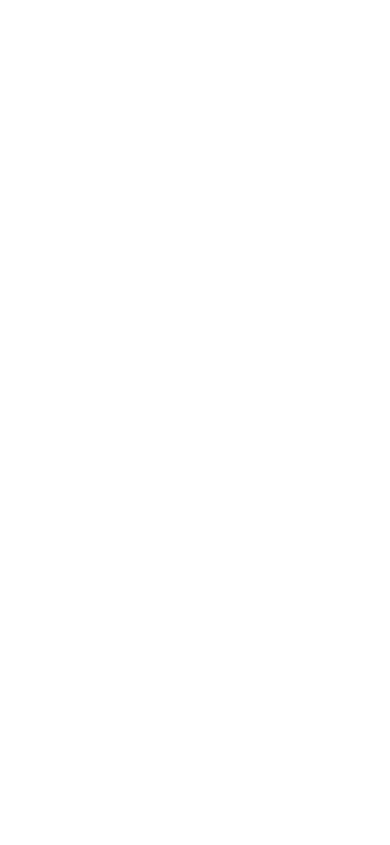
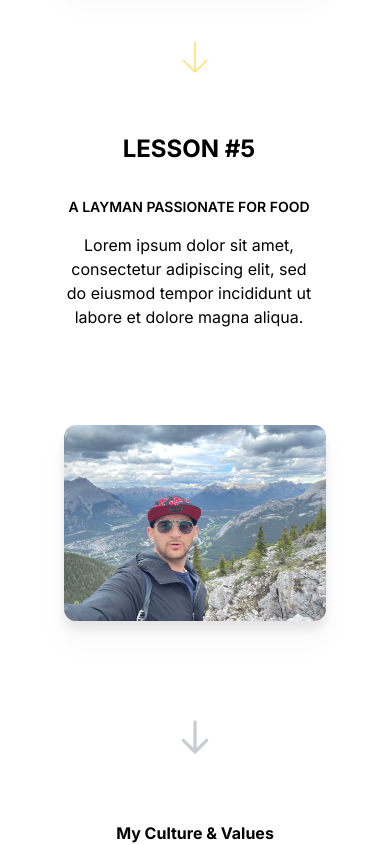
Before and after one commit to Ajit-Mehrotra/ajit-website, a Next.js app: page / in a window 390 px wide. Shown: the part 7360-8205 px from the top of the page. Before the commit the page ends 7312 px from the top, so only its background shows below. Built offline with nearby package versions, Linux system fonts and the light colour scheme.

Commit message:
added culture and values

```diff
--- /dev/null
+++ b/src/app/components/CultureValues.tsx
@@ -0,0 +1,79 @@
+// components/CultureValuesSection.tsx
+//import { valuesData } from '../data/values';
+
+// data/values.ts
+const valuesData = [
+    {
+        title: "Integrity",
+        description: "Acting with honesty and honor without compromising the truth. lorem ipsum dolor sit amet, consectetur adipiscing elit, sed do eiusmod tempor incididunt ut labore et dolore magna aliqua. lorem ipsum dolor sit amet, consectetur adipiscing elit, sed do eiusmod tempor incididunt ut labore et dolore magna aliqua.",
+        imageUrl: "ajit.jpg",
+    },
+    {
+        title: "Integrity",
+        description: "Acting with honesty and honor without compromising the truth. lorem ipsum dolor sit amet, consectetur adipiscing elit, sed do eiusmod tempor incididunt ut labore et dolore magna aliqua. lorem ipsum dolor sit amet, consectetur adipiscing elit, sed do eiusmod tempor incididunt ut labore et dolore magna aliqua.",
+        imageUrl: "/path/to/integrity.svg",
+    },
+    {
+        title: "Integrity",
+        description: "Acting with honesty and honor without compromising the truth. lorem ipsum dolor sit amet, consectetur adipiscing elit, sed do eiusmod tempor incididunt ut labore et dolore magna aliqua. lorem ipsum dolor sit amet, consectetur adipiscing elit, sed do eiusmod tempor incididunt ut labore et dolore magna aliqua.",
+        imageUrl: "/path/to/integrity.svg",
+    },
+    {
+        title: "Integrity",
+        description: "Acting with honesty and honor without compromising the truth. lorem ipsum dolor sit amet, consectetur adipiscing elit, sed do eiusmod tempor incididunt ut labore et dolore magna aliqua. lorem ipsum dolor sit amet, consectetur adipiscing elit, sed do eiusmod tempor incididunt ut labore et dolore magna aliqua.",
+        imageUrl: "/path/to/integrity.svg",
+    },
+    {
+        title: "Integrity",
+        description: "Acting with honesty and honor without compromising the truth. lorem ipsum dolor sit amet, consectetur adipiscing elit, sed do eiusmod tempor incididunt ut labore et dolore magna aliqua. lorem ipsum dolor sit amet, consectetur adipiscing elit, sed do eiusmod tempor incididunt ut labore et dolore magna aliqua.",
+        imageUrl: "/path/to/integrity.svg",
+    },
+    // ... add more values as needed
+];
+
+
+const CultureValues: React.FC = () => {
+    return (
+        <div>
+            <h1 className=" text-center font-bold mb-6 sm:text-5xl md:text-6xl lg:text-7xl">My Culture & Values</h1>
+            <div className="flex flex-col xl:flex-row h-[150vh] overflow-hidden p-[8rem]">
+                <div className="bg-yellow-300 w-full xl:w-1/2 flex flex-col items-center justify-center p-8">
+                    <h1 className="text-4xl text-center md:text-6xl font-bold mb-8">What I Value</h1>
+
+                    {valuesData.map((value, index) => (
+                        <h1 className="mb-2">{index + 1}. {value.title}</h1>
+                    ))}
+
+                    <div className="flex items-center pt-8 space-x-4">
+                        <p>Here's how I think!</p>
+                        {/* Right arrow for lg screens and larger */}
+                        <svg xmlns="http://www.w3.org/2000/svg" fill="none" viewBox="0 0 24 24" stroke="currentColor" className="hidden xl:block h-10 w-10 text-gray-700">
+                            <path strokeLinecap="round" strokeLinejoin="round" strokeWidth={2} d="M14 5l7 7m0 0l-7 7m7-7H3"></path>
+                        </svg>
+                        {/* Down arrow for smaller screens */}
+                        <svg xmlns="http://www.w3.org/2000/svg" fill="none" viewBox="0 0 24 24" stroke="currentColor" className="block xl:hidden h-10 w-10 text-gray-700">
+                            <path strokeLinecap="round" strokeLinejoin="round" strokeWidth={2} d="M19 9l-7 7-7-7"></path>
+                        </svg>
+
+                    </div>
+                </div>
+                <div className="w-full xl:w-1/2 overflow-y-auto p-8">
+                    {valuesData.map((value, index) => (
+                        <div key={index} className="flex items-start mb-8">
+                            <img src={value.imageUrl} alt={value.title} className="w-24 h-24 mr-6" />
+                            <div>
+                                <h2 className="text-xl font-bold mb-4">{value.title}</h2>
+                                <p className="mb-4">{value.description}</p>
+                            </div>
+                        </div>
+                    ))}
+                </div>
+            </div>
+        </div>
+    );
+}
+
+
+
+
+export default CultureValues;
--- a/src/app/components/Takeaways.tsx
+++ b/src/app/components/Takeaways.tsx
@@ -20,6 +20,17 @@ const takeaways: TakeawayProps[] = [
         imageUrl: "ajit.jpg",
     }, {
         title: "LESSON #3",
+        subtitle: "A LAYMAN PASSIONATE FOR FOOD",
+        description: "Lorem ipsum dolor sit amet, consectetur adipiscing elit, sed do eiusmod tempor incididunt ut labore et dolore magna aliqua.",
+        imageUrl: "ajit.jpg",
+    },
+    {
+        title: "LESSON #4",
+        subtitle: "A LAYMAN PASSIONATE FOR FOOD",
+        description: "Lorem ipsum dolor sit amet, consectetur adipiscing elit, sed do eiusmod tempor incididunt ut labore et dolore magna aliqua.",
+        imageUrl: "ajit.jpg",
+    }, {
+        title: "LESSON #5",
         subtitle: "A LAYMAN PASSIONATE FOR FOOD",
         description: "Lorem ipsum dolor sit amet, consectetur adipiscing elit, sed do eiusmod tempor incididunt ut labore et dolore magna aliqua.",
         imageUrl: "ajit.jpg",
--- a/src/app/page.tsx
+++ b/src/app/page.tsx
@@ -7,6 +7,7 @@ import Experience from './Experience'
 import Arrow from './components/Arrow'
 import { ExperienceEntryProps } from './components/ExperienceEntry'
 import Takeaways from './components/Takeaways'
+import CultureValues from './components/CultureValues'
 
 
 
@@ -44,10 +45,9 @@ export default function Home() {
         <Arrow padding="py-[2rem]" color="text-gray-400" width={2} />
         <Experience />
         <Arrow padding="py-[2rem]" color="text-gray-400" width={2} />
-
         <Takeaways />
-
-        {/* <AboutMe className="mb-32 grid text-center lg:mb-0 lg:grid-cols-4 lg:text-left"></AboutMe> */}
+        <Arrow padding="py-[2rem]" color="text-gray-400" width={2} />
+        <CultureValues />
 
         <NextJS className="mb-32 grid text-center lg:mb-0 lg:grid-cols-4 lg:text-left"></NextJS>
 
```
